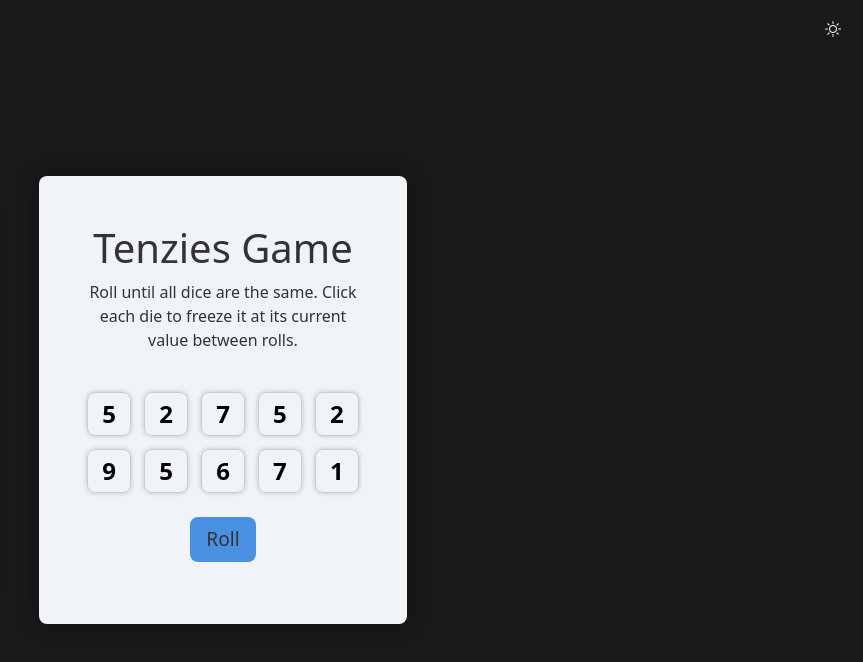
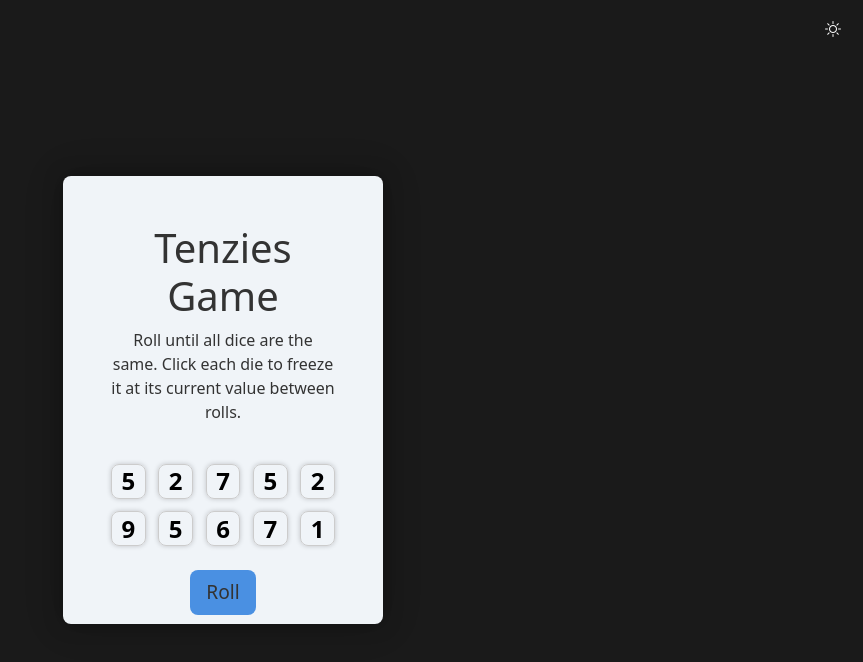
Before and after one commit to kleinalex-01/Tenzies-game, a React (Vite) app: page / in a window 1280 px wide. Shown: the top 662 px of the page, without its empty margins (417-1280 px from the left). Built offline with nearby package versions, Linux system fonts and the light colour scheme; a web font is replaced by a local one.

Commit message:
Reduced width

```diff
--- a/src/App.css
+++ b/src/App.css
@@ -23,7 +23,7 @@
   border-radius: 0.5rem;
   box-shadow: 0 0 20px rgba(0, 0, 0, 0.25), 0 0 40px rgba(0, 0, 0, 0.15);
   height: 28rem;
-  width: 23rem;
+  width: 20rem;
 }
 .rollButton {
   background-color: var(--button-color);
```
